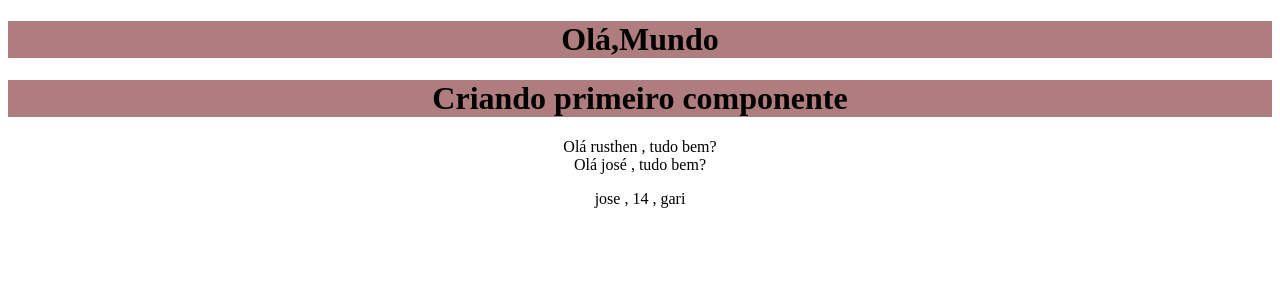
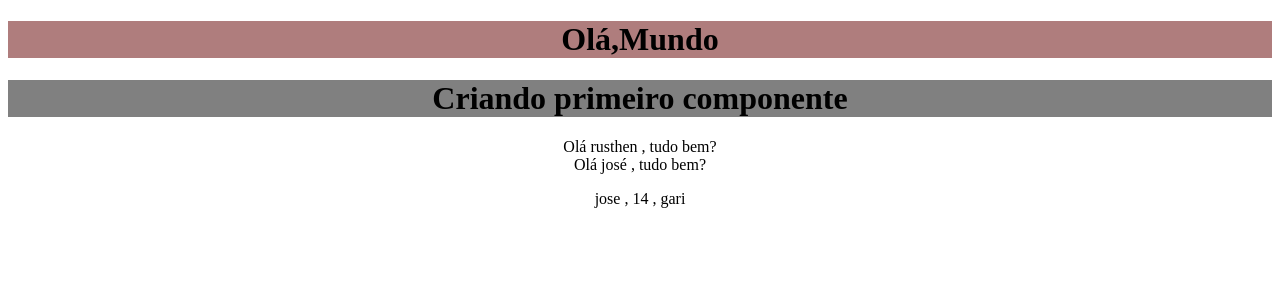
Before and after one commit to RusthenRonald/Projeto-React, a React (Create React App) app in the folder meu-projeto/: page / in a window 1280 px wide. Shown: the top 300 px of the page. Built offline with nearby package versions, Linux system fonts and the light colour scheme.

Commit message:
aplicando estilos no react

```diff
--- /dev/null
+++ b/meu-projeto/src/components/Frase.module.css
@@ -0,0 +1,3 @@
+.textContent{
+    background-color: gray;
+}
--- a/meu-projeto/src/components/frase.js
+++ b/meu-projeto/src/components/frase.js
@@ -1,9 +1,10 @@
 import SayMyName from "./SayMyName"
 import Pessoa from "./Pessoa"
+import styles from './Frase.module.css'
 function Frase(){
     return(
         <div>
-            <h1>Criando primeiro componente</h1>
+            <h1 className={styles.textContent}>Criando primeiro componente</h1>
             <SayMyName nome='rusthen'/>
             <SayMyName nome='josé'/>
             <Pessoa nome='jose' idade={14} profissão='gari'/>
```
